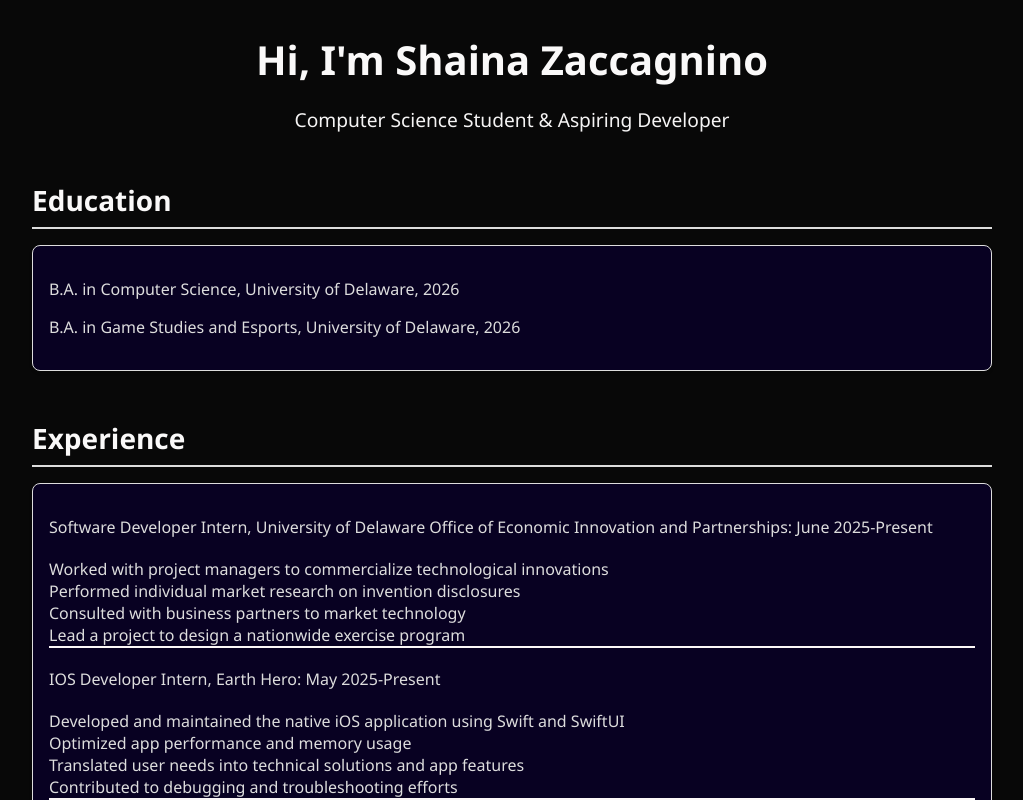
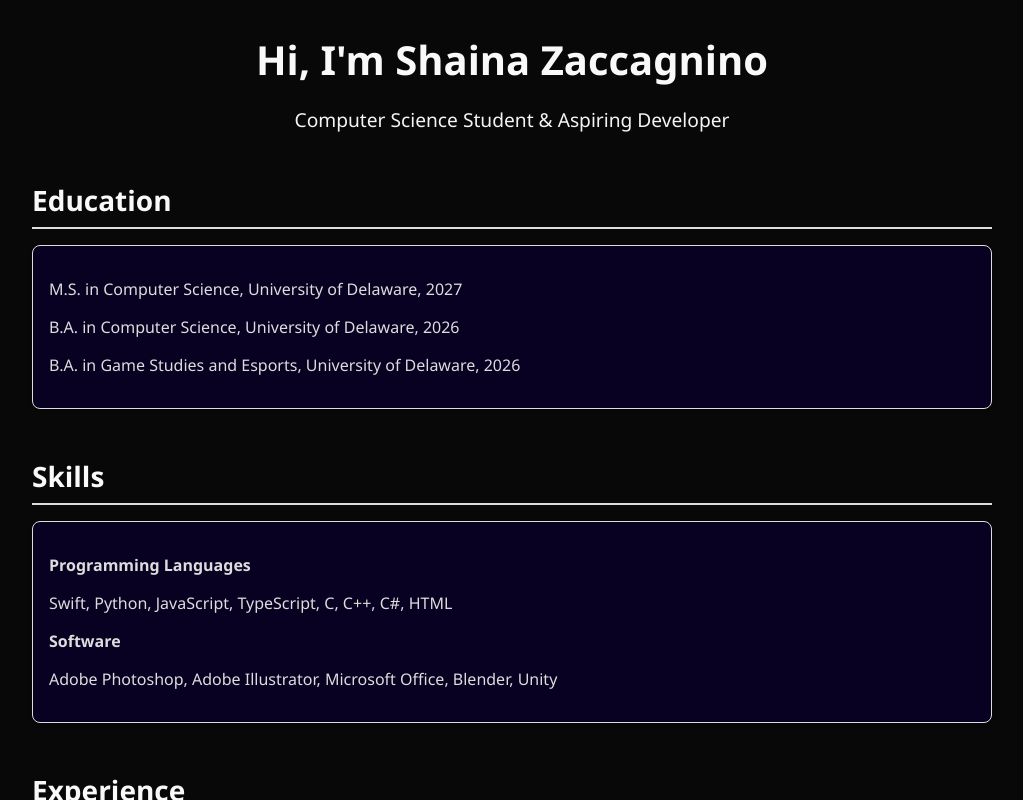
Before and after one commit to Shaina-Z/Portfolio, a React (Create React App) app in the folder my-portfolio/: page / in a window 1280 px wide. Shown: the top 800 px of the page, without its empty margins (128-1151 px from the left). Built offline with nearby package versions, Linux system fonts and the light colour scheme.

Commit message:
updated info

```diff
--- a/my-portfolio/src/App.css
+++ b/my-portfolio/src/App.css
@@ -38,7 +38,7 @@
 }
 
 .experience-title{
-  font-weight: 500;
+  font-weight: bold;
   font-size: medium;
  }
 
--- a/my-portfolio/src/App.js
+++ b/my-portfolio/src/App.js
@@ -13,23 +13,32 @@
     }}>
 
     </div>
-      {/* Header */}
       <header className="header">
         <h1 className="main-title">Hi, I'm Shaina Zaccagnino</h1>
         <p className="subtitle">Computer Science Student & Aspiring Developer</p>
       </header>
 
-       {/* Education */}
       <section className="section">
         <h2 className="section-title">Education</h2>
         <div className="card-container">
           <div className="card">
+            <p>M.S. in Computer Science, University of Delaware, 2027</p>
             <p>B.A. in Computer Science, University of Delaware, 2026</p>
             <p>B.A. in Game Studies and Esports, University of Delaware, 2026</p>
           </div>
           </div>
         </section>
-      {/* Experience */}
+      <section className="section">
+        <h2 className="section-title">Skills</h2>
+         <div className="card-container">
+          <div className="card">
+            <p className="experience-title">Programming Languages</p>
+            <p>Swift, Python, JavaScript, TypeScript, C, C++, C#, HTML </p>
+           <p className="experience-title">Software</p>
+           <p>Adobe Photoshop, Adobe Illustrator, Microsoft Office, Blender, Unity </p>
+          </div>
+          </div>
+      </section>
       <section className="section">
         <h2 className="section-title">Experience</h2>
         <div className="card-container">
@@ -39,7 +48,7 @@
               Performed individual market research on invention disclosures<br/>
               Consulted with business partners to market technology<br/>
               Lead a project to design a nationwide exercise program</p>
-            <p className="experience-title">IOS Developer Intern, Earth Hero: May 2025-Present</p>
+            <p className="experience-title">IOS Developer Intern, Earth Hero: May 2025-July 2025</p>
             <p className="experience-body">Developed and maintained the native iOS application using Swift and SwiftUI<br/>
               Optimized app performance and memory usage<br/>
               Translated user needs into technical solutions and app features<br/>
@@ -54,7 +63,6 @@
         </div>
       </section>
 
-      {/* Projects */}
       <section className="section">
         <h2 className="section-title">Projects</h2>
         <div className="card-container">
@@ -64,7 +72,7 @@
             <a href="https://shaina-z.github.io/CISC275-Final-Project/" className="link-button">View on GitHub</a>
           </div>
           <div className="card">
-            <h3 className="card-title">Git Cookin</h3>
+            <h3 className="card-title">Git Cookin'</h3>
             <p>A game to teach comp sci students all about git commands!</p>
             <a href="https://github.com/Shaina-Z/Git-Cookin-" className="link-button">View on GitHub</a>
           </div>
```
